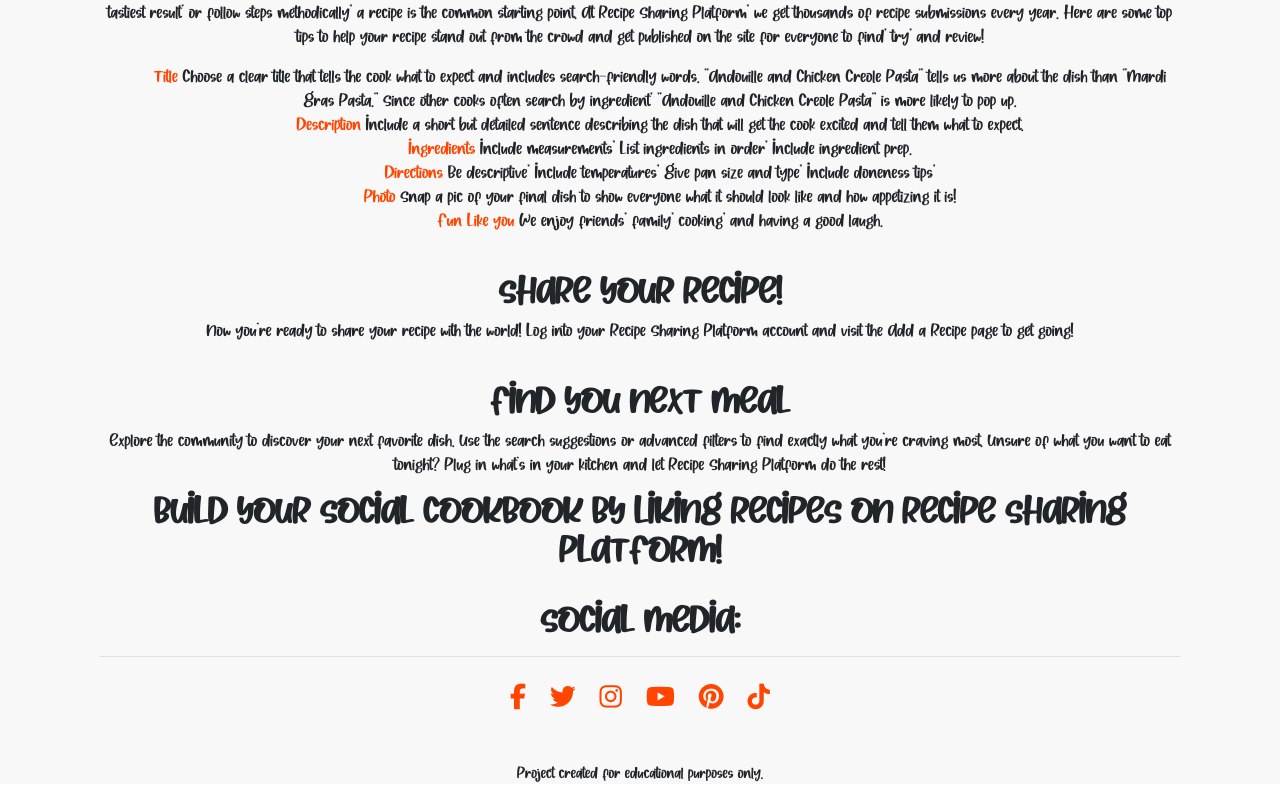
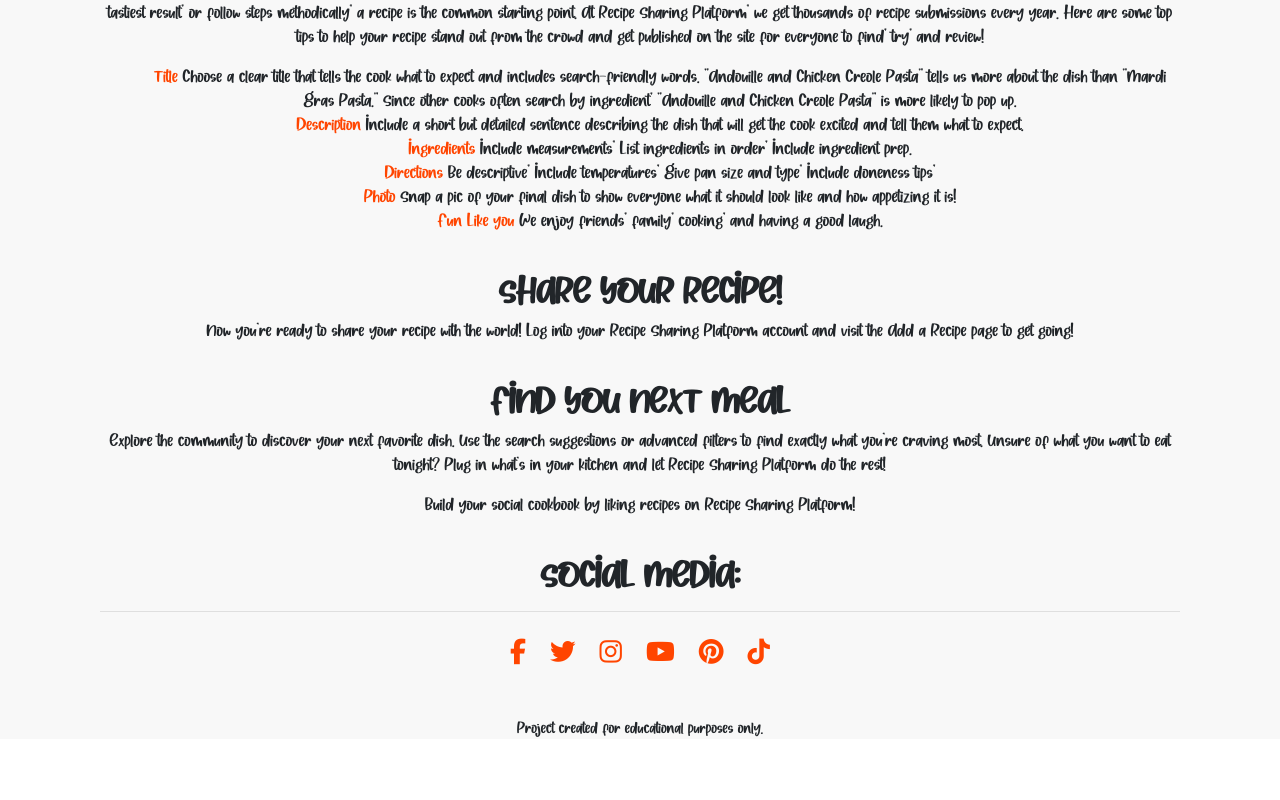
Before and after one commit to Code-Institute-Submissions/recipe-sharing-platform, a React (Create React App) app: page /about in a window 1280 px wide. Shown: the part 1060-1860 px from the top of the page. After the commit the page ends 1815 px from the top, so only its background shows below. Built offline with nearby package versions, Linux system fonts and the light colour scheme; no server answers.

Commit message:
Update About Page

```diff
--- a/src/pages/About.js
+++ b/src/pages/About.js
@@ -96,9 +96,9 @@ function About() {
         Explore the community to discover your next favorite dish. Use the search suggestions or advanced filters to find exactly what you're
         craving most. Unsure of what you want to eat tonight? Plug in what's in your kitchen and let Recipe Sharing Platform do the rest!
       </p>
-      <h2>
-        <strong>Build your social cookbook by liking recipes on Recipe Sharing Platform!</strong>
-      </h2>
+      <p>
+        Build your social cookbook by liking recipes on Recipe Sharing Platform!
+      </p>
       <br />
       <h2>
         <strong>Social Media:</strong>
```
